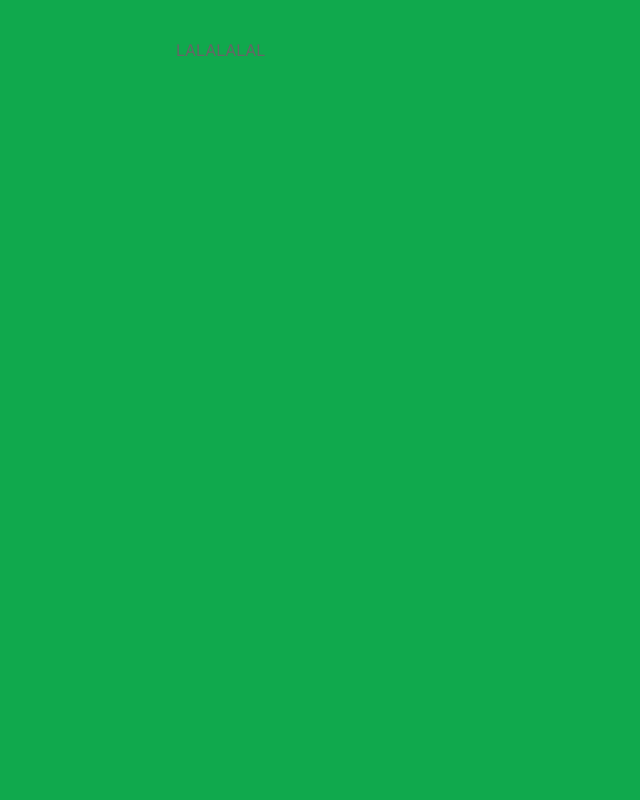
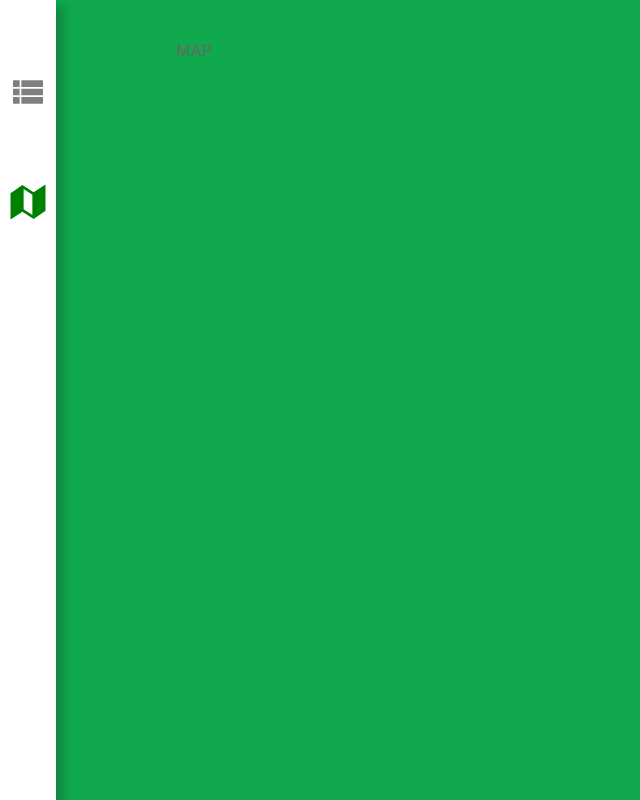
Before and after one commit to hdalmora/lead-agents, a React (Create React App) app: page /map in a window 1280 px wide. Shown: the whole page, without its empty margins (0-640 px from the left). Built offline with nearby package versions, Linux system fonts and the light colour scheme.

Commit message:
Create Sidebar component and Implement Routing mechanism

```diff
--- a/package.json
+++ b/package.json
@@ -10,8 +10,12 @@
     "@types/node": "^12.0.0",
     "@types/react": "^17.0.0",
     "@types/react-dom": "^17.0.0",
+    "@types/react-router-dom": "^5.1.7",
+    "mobx": "^6.1.7",
     "react": "^17.0.1",
     "react-dom": "^17.0.1",
+    "react-icons": "^4.2.0",
+    "react-router-dom": "^5.2.0",
     "react-scripts": "4.0.3",
     "styled-components": "^5.2.1",
     "typescript": "^4.1.2",
--- a/src/App/App.tsx
+++ b/src/App/App.tsx
@@ -1,13 +1,29 @@
 import React from 'react';
+import {Route, BrowserRouter as Router, Switch, Redirect} from 'react-router-dom'
 import '../styles/global.css';
+import LeadsListPage from '../pages/LeadsListPage/lead-list-page';
+import MapViewPage from '../pages/MapViewPage/map-view-page';
+import NotFoundPage from '../pages/NotFoundPage/not-found-page';
+import SideBar from '../components/SideBar/sidebar';
 import { AppRoot, Container } from './styles';
 
 function App() {
   return (
     <AppRoot>
-      <Container>
-        LALALALAL
-      </Container>
+        <Router>
+          <SideBar />
+          <Container>
+            <div className="page">
+                <Switch>
+                    <Route exact path="/" component={LeadsListPage} />
+                    <Route exact path="/leads" component={LeadsListPage} />
+                    <Route exact path="/map" component={MapViewPage} />
+                    <Route path="/404" component={NotFoundPage} />
+                    <Redirect to="/404" />
+                </Switch>
+            </div>
+          </Container>
+      </Router>
     </AppRoot>
 
   );
--- a/src/App/styles.ts
+++ b/src/App/styles.ts
@@ -8,7 +8,7 @@ export const Container = styled.div`
     height: 100vh;
     max-width: 992px;
     margin: 0 auto;
-    padding: 2.5rem 2rem;
+    padding: 2.5rem 2rem 4.5rem 2rem;
 
     display: flex;
     flex-direction: column;
--- a/src/components/SideBar/sidebar.tsx
+++ b/src/components/SideBar/sidebar.tsx
@@ -1,10 +1,33 @@
 import React from 'react';
-import { Container } from './styles';
+import { useLocation } from 'react-router-dom';
+import { Link } from 'react-router-dom'
+import { IoMapSharp } from 'react-icons/io5';
+import { MdViewList } from 'react-icons/md';
+import { IconContext } from "react-icons";
+import { Container, ActionsContainer, ItemContainer } from './styles';
 
 const SideBar = () => {
+    const location = useLocation();
+
     return (
         <Container>
+            <ActionsContainer>
+                <Link to='leads'>
+                    <ItemContainer>
+                        <IconContext.Provider value={{ color: ['', '/', '/leads'].includes(location.pathname) ? 'green' : 'gray', size: '2.5rem' }}>
+                            <MdViewList />
+                        </IconContext.Provider>
+                    </ItemContainer>
+                </Link>
 
+                <Link to='map'>
+                    <ItemContainer>
+                        <IconContext.Provider value={{ color: ['/map'].includes(location.pathname) ? 'green' : 'gray', size: '2.5rem' }}>
+                            <IoMapSharp />
+                        </IconContext.Provider>
+                    </ItemContainer>
+                </Link>
+            </ActionsContainer>
         </Container>
     );
 }
--- a/src/components/SideBar/styles.ts
+++ b/src/components/SideBar/styles.ts
@@ -1,5 +1,62 @@
 import styled from 'styled-components';
 
 export const Container = styled.div`
+    display: flex;
+    flex-direction: column;
+    justify-content: flex-start;
 
+    height: 100vh;
+    width: 56px;
+
+    box-shadow: 8px 6px 8px var(--shadow);
+    box-sizing: border-box;
+    background: var(--white);
+
+    text-align: left;
+    position: fixed;
+    left: 0;
+
+    z-index: 1502;
+
+    @media(max-width: 1070px) {
+        position: fixed;
+
+        flex-direction: row;
+        justify-content: center;
+
+        height: 68px;
+        width: 100vw;
+
+        box-shadow: 8px -6px 8px var(--shadow);
+
+        bottom: 0px;
+        left: 0px;
+        margin-bottom: 0px;
+    }
 `;
+
+export const ActionsContainer = styled.div`
+    margin-top: 64px;
+
+    @media(max-width: 1070px) {
+        margin-top: 0px;
+
+        display: flex;
+        flex-direction: row;
+    }
+`;
+
+export const ItemContainer = styled.div`
+    display: flex;
+    align-items: center;
+    justify-content: center;
+
+    width: 56px;
+    height: 56px;
+    margin-bottom: 54px;
+    cursor: pointer;
+
+    @media(max-width: 1070px) {
+        margin-right: 54px;
+    }
+`;
--- a/src/pages/LeadsListPage/lead-list-page.tsx
+++ b/src/pages/LeadsListPage/lead-list-page.tsx
@@ -3,6 +3,7 @@ import React from 'react';
 const LeadListPage = () => {
     return (
         <div>
+            LEADS LIST
         </div>
     );
 }
--- a/src/pages/MapViewPage/map-view-page.tsx
+++ b/src/pages/MapViewPage/map-view-page.tsx
@@ -3,6 +3,7 @@ import React from 'react';
 const MapViewPage = () => {
     return (
         <div>
+            MAP
         </div>
     );
 }
--- /dev/null
+++ b/src/pages/NotFoundPage/not-found-page.tsx
@@ -0,0 +1,11 @@
+import React from 'react';
+
+const NotFoundPage = () => {
+    return (
+        <div>
+            ROUTE NOT FOUND
+        </div>
+    );
+}
+
+export default NotFoundPage;
--- a/src/styles/global.css
+++ b/src/styles/global.css
@@ -8,6 +8,7 @@
     --white: #fff;
     --green-main-stone: #10a94d;
     --gray-line: #dcdde0;
+    --shadow: #13131336;
     --text: #666666;
     --text-highlight: #b3b9ff;
     --title: #2e384d;
```
Also changed, not shown: 1 other file (tests, documents, lock files or other folders).
